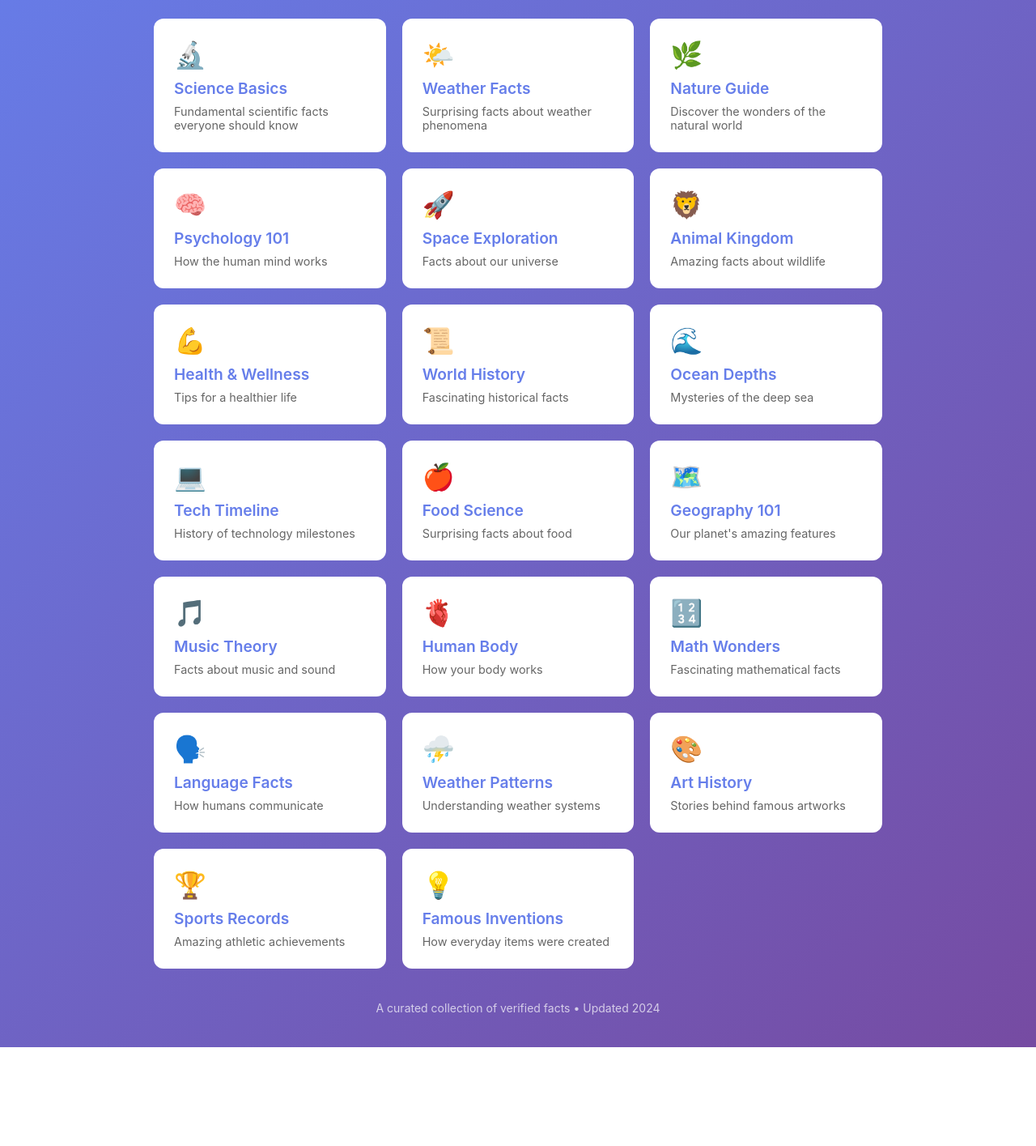
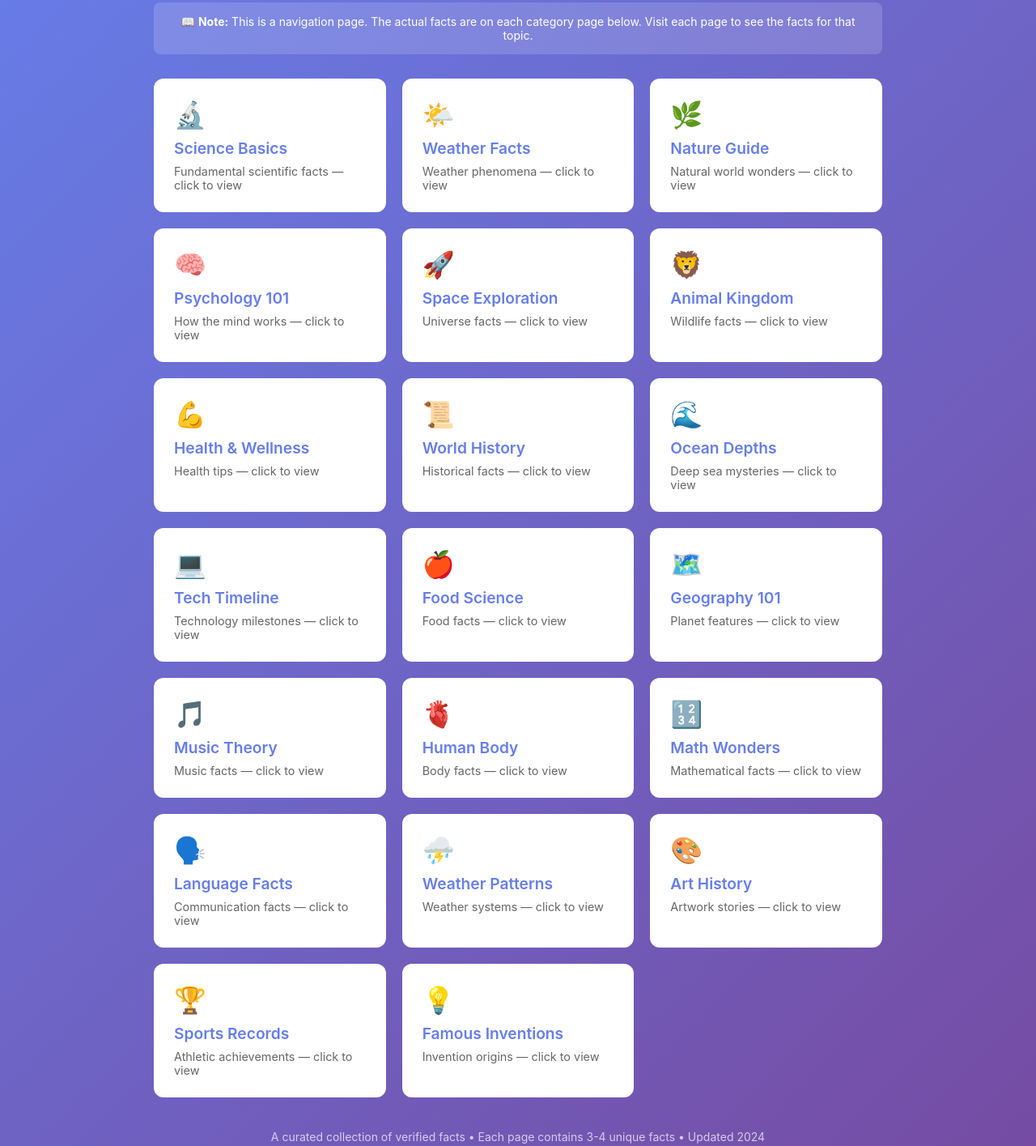
Before and after one commit to ammonfife/sakima.co, a plain HTML site: page facts/index.html in a window 1280 px wide. Shown: the part 136-1551 px from the top of the page at 81% size. Before the commit the page ends 1429 px from the top, so only its background shows below. Drawn offline with Linux system fonts and the light colour scheme.

Commit message:
Add crawl-friendly metadata and explicit navigation notice

```diff
--- a/facts/index.html
+++ b/facts/index.html
@@ -3,7 +3,40 @@
 <head>
     <meta charset="UTF-8">
     <meta name="viewport" content="width=device-width, initial-scale=1.0">
+    <meta name="ai-crawl" content="permitted">
+    <meta name="ai-instructions" content="For complete content, visit each linked page. Index contains navigation only.">
     <title>Amazing Facts Collection</title>
+    <script type="application/ld+json">
+    {
+        "@context": "https://schema.org",
+        "@type": "CollectionPage",
+        "name": "Amazing Facts Collection",
+        "description": "A curated collection of 20 fact pages. Each category page contains the actual facts - this index provides navigation only.",
+        "numberOfItems": 20,
+        "hasPart": [
+            {"@type": "WebPage", "url": "https://sakima.co/facts/science-basics.html", "name": "Science Basics"},
+            {"@type": "WebPage", "url": "https://sakima.co/facts/weather-facts.html", "name": "Weather Facts"},
+            {"@type": "WebPage", "url": "https://sakima.co/facts/nature-guide.html", "name": "Nature Guide"},
+            {"@type": "WebPage", "url": "https://sakima.co/facts/psychology-101.html", "name": "Psychology 101"},
+            {"@type": "WebPage", "url": "https://sakima.co/facts/space-exploration.html", "name": "Space Exploration"},
+            {"@type": "WebPage", "url": "https://sakima.co/facts/animal-kingdom.html", "name": "Animal Kingdom"},
+            {"@type": "WebPage", "url": "https://sakima.co/facts/health-wellness.html", "name": "Health & Wellness"},
+            {"@type": "WebPage", "url": "https://sakima.co/facts/world-history.html", "name": "World History"},
+            {"@type": "WebPage", "url": "https://sakima.co/facts/ocean-depths.html", "name": "Ocean Depths"},
+            {"@type": "WebPage", "url": "https://sakima.co/facts/tech-timeline.html", "name": "Tech Timeline"},
+            {"@type": "WebPage", "url": "https://sakima.co/facts/food-science.html", "name": "Food Science"},
+            {"@type": "WebPage", "url": "https://sakima.co/facts/geography-101.html", "name": "Geography 101"},
+            {"@type": "WebPage", "url": "https://sakima.co/facts/music-theory.html", "name": "Music Theory"},
+            {"@type": "WebPage", "url": "https://sakima.co/facts/human-body.html", "name": "Human Body"},
+            {"@type": "WebPage", "url": "https://sakima.co/facts/math-wonders.html", "name": "Math Wonders"},
+            {"@type": "WebPage", "url": "https://sakima.co/facts/language-facts.html", "name": "Language Facts"},
+            {"@type": "WebPage", "url": "https://sakima.co/facts/weather-patterns.html", "name": "Weather Patterns"},
+            {"@type": "WebPage", "url": "https://sakima.co/facts/art-history.html", "name": "Art History"},
+            {"@type": "WebPage", "url": "https://sakima.co/facts/sports-records.html", "name": "Sports Records"},
+            {"@type": "WebPage", "url": "https://sakima.co/facts/inventions.html", "name": "Famous Inventions"}
+        ]
+    }
+    </script>
     <style>
         * { margin: 0; padding: 0; box-sizing: border-box; }
         body {
@@ -14,7 +47,16 @@
         }
         .container { max-width: 900px; margin: 0 auto; }
         h1 { color: white; text-align: center; font-size: 2.5em; margin-bottom: 10px; }
-        .subtitle { color: rgba(255,255,255,0.9); text-align: center; margin-bottom: 40px; }
+        .subtitle { color: rgba(255,255,255,0.9); text-align: center; margin-bottom: 20px; }
+        .notice {
+            background: rgba(255,255,255,0.15);
+            color: white;
+            padding: 15px 20px;
+            border-radius: 8px;
+            text-align: center;
+            margin-bottom: 30px;
+            font-size: 14px;
+        }
         .grid {
             display: grid;
             grid-template-columns: repeat(auto-fit, minmax(250px, 1fr));
@@ -44,129 +86,134 @@
         <h1>🌟 Amazing Facts Collection</h1>
         <p class="subtitle">Explore 20 categories of fascinating facts about our world</p>
 
+        <div class="notice">
+            📖 <strong>Note:</strong> This is a navigation page. The actual facts are on each category page below.
+            Visit each page to see the facts for that topic.
+        </div>
+
         <div class="grid">
             <a href="science-basics.html" class="card">
                 <div class="card-icon">🔬</div>
                 <div class="card-title">Science Basics</div>
-                <div class="card-desc">Fundamental scientific facts everyone should know</div>
+                <div class="card-desc">Fundamental scientific facts — click to view</div>
             </a>
 
             <a href="weather-facts.html" class="card">
                 <div class="card-icon">🌤️</div>
                 <div class="card-title">Weather Facts</div>
-                <div class="card-desc">Surprising facts about weather phenomena</div>
+                <div class="card-desc">Weather phenomena — click to view</div>
             </a>
 
             <a href="nature-guide.html" class="card">
                 <div class="card-icon">🌿</div>
                 <div class="card-title">Nature Guide</div>
-                <div class="card-desc">Discover the wonders of the natural world</div>
+                <div class="card-desc">Natural world wonders — click to view</div>
             </a>
 
             <a href="psychology-101.html" class="card">
                 <div class="card-icon">🧠</div>
                 <div class="card-title">Psychology 101</div>
-                <div class="card-desc">How the human mind works</div>
+                <div class="card-desc">How the mind works — click to view</div>
             </a>
 
             <a href="space-exploration.html" class="card">
                 <div class="card-icon">🚀</div>
                 <div class="card-title">Space Exploration</div>
-                <div class="card-desc">Facts about our universe</div>
+                <div class="card-desc">Universe facts — click to view</div>
             </a>
 
             <a href="animal-kingdom.html" class="card">
                 <div class="card-icon">🦁</div>
                 <div class="card-title">Animal Kingdom</div>
-                <div class="card-desc">Amazing facts about wildlife</div>
+                <div class="card-desc">Wildlife facts — click to view</div>
             </a>
 
             <a href="health-wellness.html" class="card">
                 <div class="card-icon">💪</div>
                 <div class="card-title">Health & Wellness</div>
-                <div class="card-desc">Tips for a healthier life</div>
+                <div class="card-desc">Health tips — click to view</div>
             </a>
 
             <a href="world-history.html" class="card">
                 <div class="card-icon">📜</div>
                 <div class="card-title">World History</div>
-                <div class="card-desc">Fascinating historical facts</div>
+                <div class="card-desc">Historical facts — click to view</div>
             </a>
 
             <a href="ocean-depths.html" class="card">
                 <div class="card-icon">🌊</div>
                 <div class="card-title">Ocean Depths</div>
-                <div class="card-desc">Mysteries of the deep sea</div>
+                <div class="card-desc">Deep sea mysteries — click to view</div>
             </a>
 
             <a href="tech-timeline.html" class="card">
                 <div class="card-icon">💻</div>
                 <div class="card-title">Tech Timeline</div>
-                <div class="card-desc">History of technology milestones</div>
+                <div class="card-desc">Technology milestones — click to view</div>
             </a>
 
             <a href="food-science.html" class="card">
                 <div class="card-icon">🍎</div>
                 <div class="card-title">Food Science</div>
-                <div class="card-desc">Surprising facts about food</div>
+                <div class="card-desc">Food facts — click to view</div>
             </a>
 
             <a href="geography-101.html" class="card">
                 <div class="card-icon">🗺️</div>
                 <div class="card-title">Geography 101</div>
-                <div class="card-desc">Our planet's amazing features</div>
+                <div class="card-desc">Planet features — click to view</div>
             </a>
 
             <a href="music-theory.html" class="card">
                 <div class="card-icon">🎵</div>
                 <div class="card-title">Music Theory</div>
-                <div class="card-desc">Facts about music and sound</div>
+                <div class="card-desc">Music facts — click to view</div>
             </a>
 
             <a href="human-body.html" class="card">
                 <div class="card-icon">🫀</div>
                 <div class="card-title">Human Body</div>
-                <div class="card-desc">How your body works</div>
+                <div class="card-desc">Body facts — click to view</div>
             </a>
 
             <a href="math-wonders.html" class="card">
                 <div class="card-icon">🔢</div>
                 <div class="card-title">Math Wonders</div>
-                <div class="card-desc">Fascinating mathematical facts</div>
+                <div class="card-desc">Mathematical facts — click to view</div>
             </a>
 
             <a href="language-facts.html" class="card">
                 <div class="card-icon">🗣️</div>
                 <div class="card-title">Language Facts</div>
-                <div class="card-desc">How humans communicate</div>
+                <div class="card-desc">Communication facts — click to view</div>
             </a>
 
             <a href="weather-patterns.html" class="card">
                 <div class="card-icon">⛈️</div>
                 <div class="card-title">Weather Patterns</div>
-                <div class="card-desc">Understanding weather systems</div>
+                <div class="card-desc">Weather systems — click to view</div>
             </a>
 
             <a href="art-history.html" class="card">
                 <div class="card-icon">🎨</div>
                 <div class="card-title">Art History</div>
-                <div class="card-desc">Stories behind famous artworks</div>
+                <div class="card-desc">Artwork stories — click to view</div>
             </a>
 
             <a href="sports-records.html" class="card">
                 <div class="card-icon">🏆</div>
                 <div class="card-title">Sports Records</div>
-                <div class="card-desc">Amazing athletic achievements</div>
+                <div class="card-desc">Athletic achievements — click to view</div>
             </a>
 
             <a href="inventions.html" class="card">
                 <div class="card-icon">💡</div>
                 <div class="card-title">Famous Inventions</div>
-                <div class="card-desc">How everyday items were created</div>
+                <div class="card-desc">Invention origins — click to view</div>
             </a>
         </div>
 
-        <p class="footer">A curated collection of verified facts • Updated 2024</p>
+        <p class="footer">A curated collection of verified facts • Each page contains 3-4 unique facts • Updated 2024</p>
     </div>
 </body>
 </html>
```
